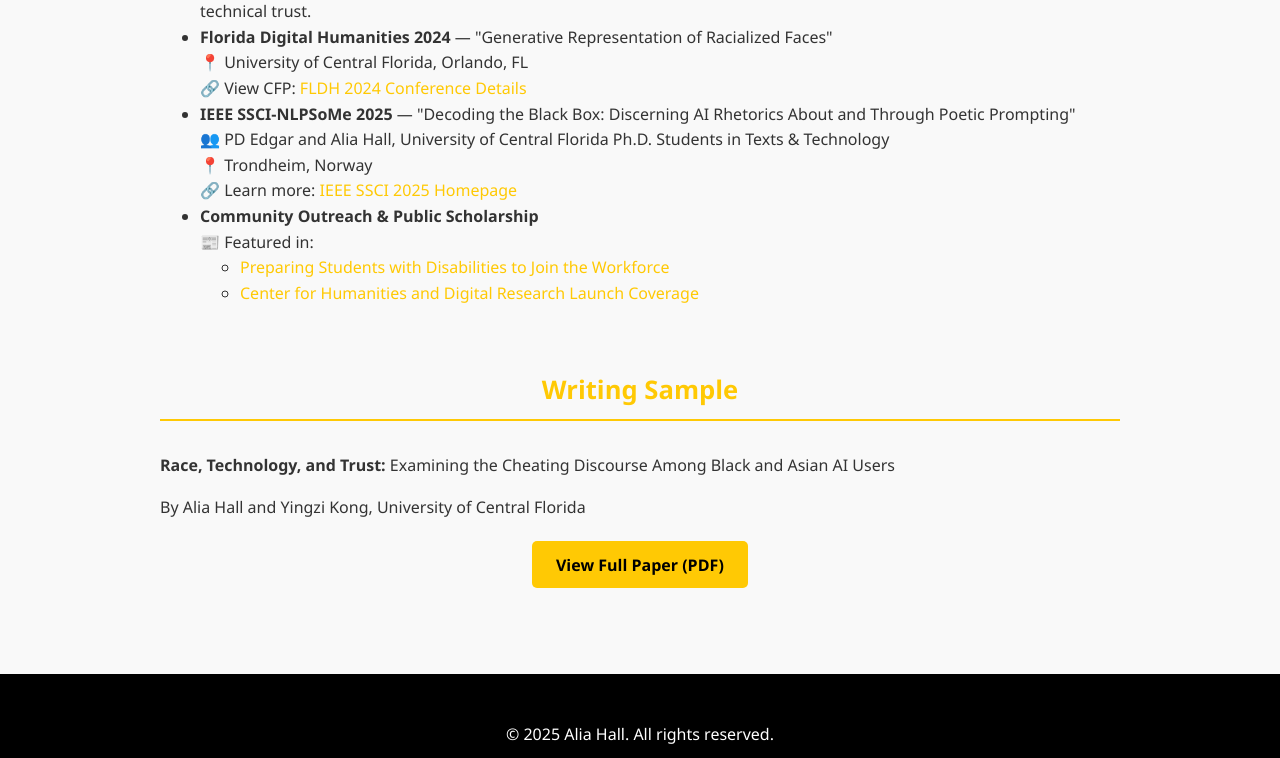
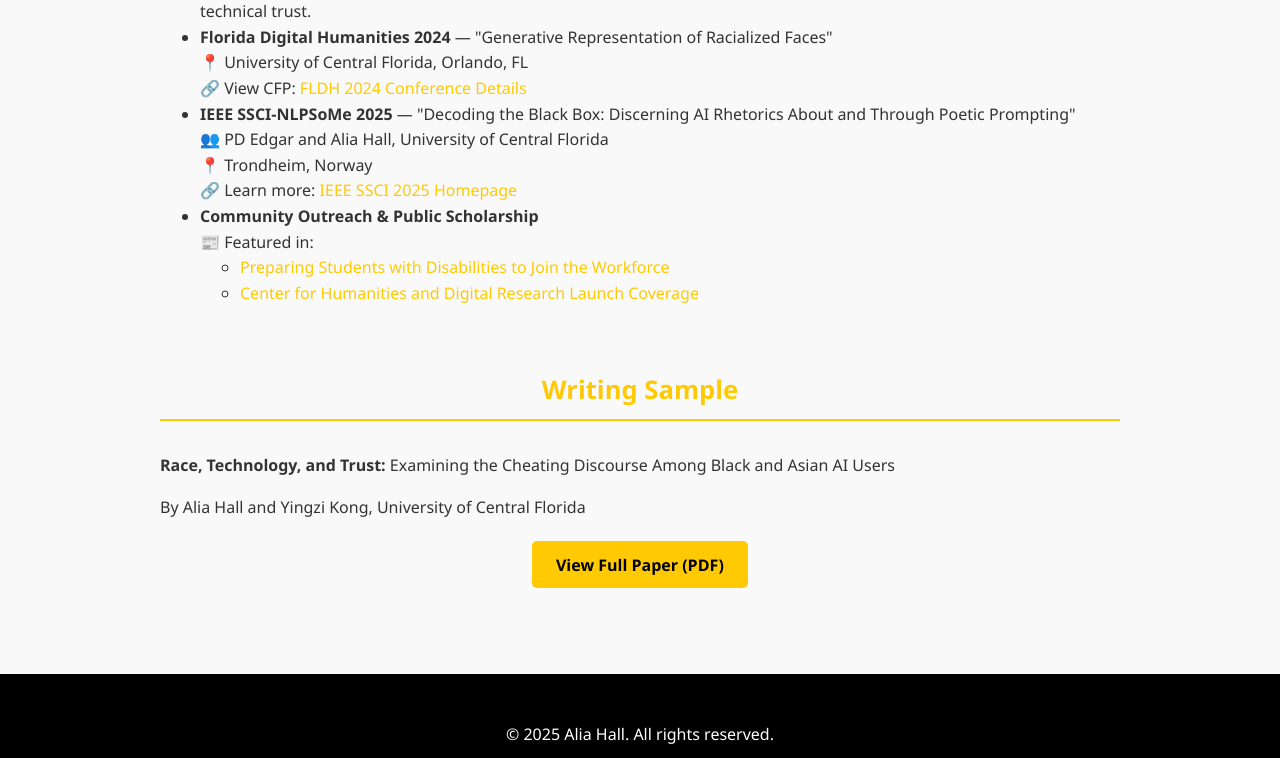
Before and after one commit to aliamackhall21/alia.net, a plain HTML site: page index.html in a window 1280 px wide. Shown: the part 2003-2761 px from the top of the page. Drawn offline with Linux system fonts and the light colour scheme.

Commit message:
Update index.html

```diff
--- a/index.html
+++ b/index.html
@@ -160,7 +160,7 @@
         🔗 View CFP: <a href="https://www.fldh.org/fldh2024cfp/" target="_blank" style="color:#ffc904; text-decoration:none;">FLDH 2024 Conference Details</a>
       </li>
       <li><strong>IEEE SSCI-NLPSoMe 2025</strong> — "Decoding the Black Box: Discerning AI Rhetorics About and Through Poetic Prompting"<br>
-        👥 PD Edgar and Alia Hall, University of Central Florida Ph.D. Students in Texts & Technology<br>
+        👥 PD Edgar and Alia Hall, University of Central Florida<br>
         📍 Trondheim, Norway<br>
         🔗 Learn more: <a href="https://ieee-ssci.org/?ui=home" target="_blank" style="color:#ffc904; text-decoration:none;">IEEE SSCI 2025 Homepage</a>
       </li>
```
